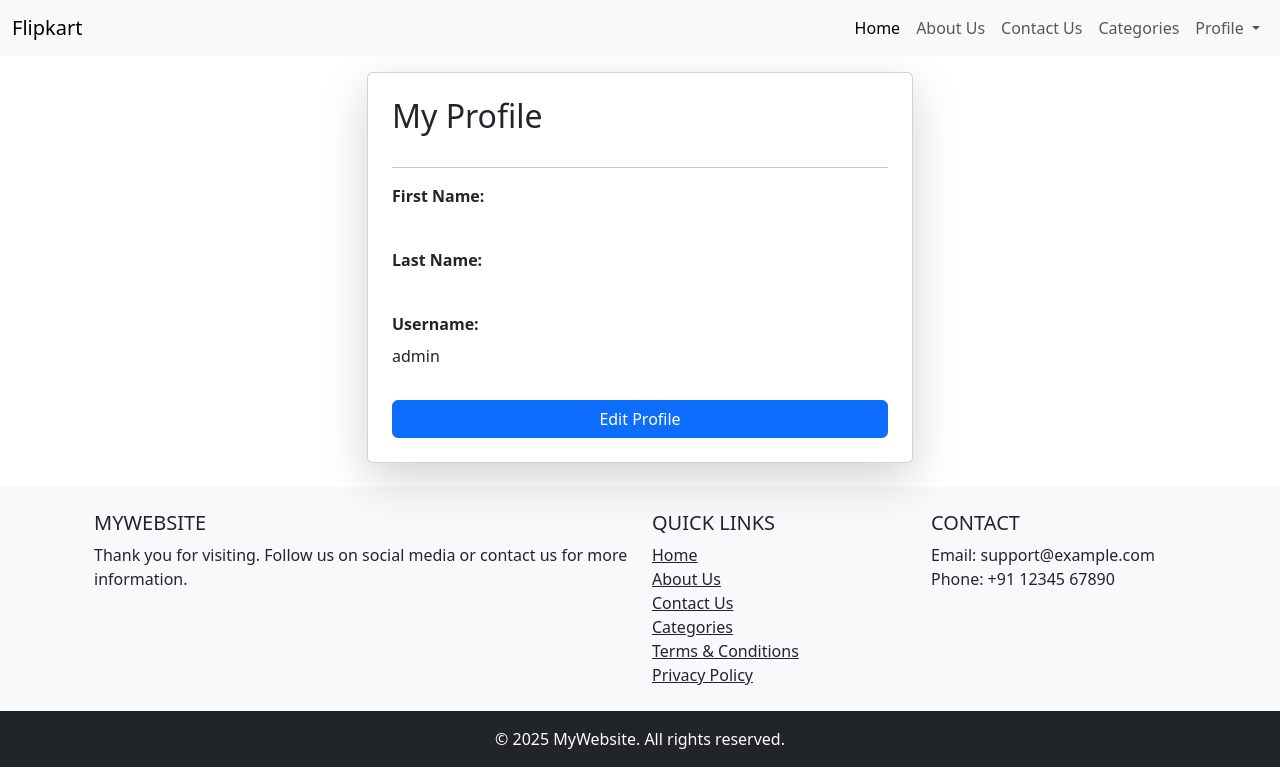
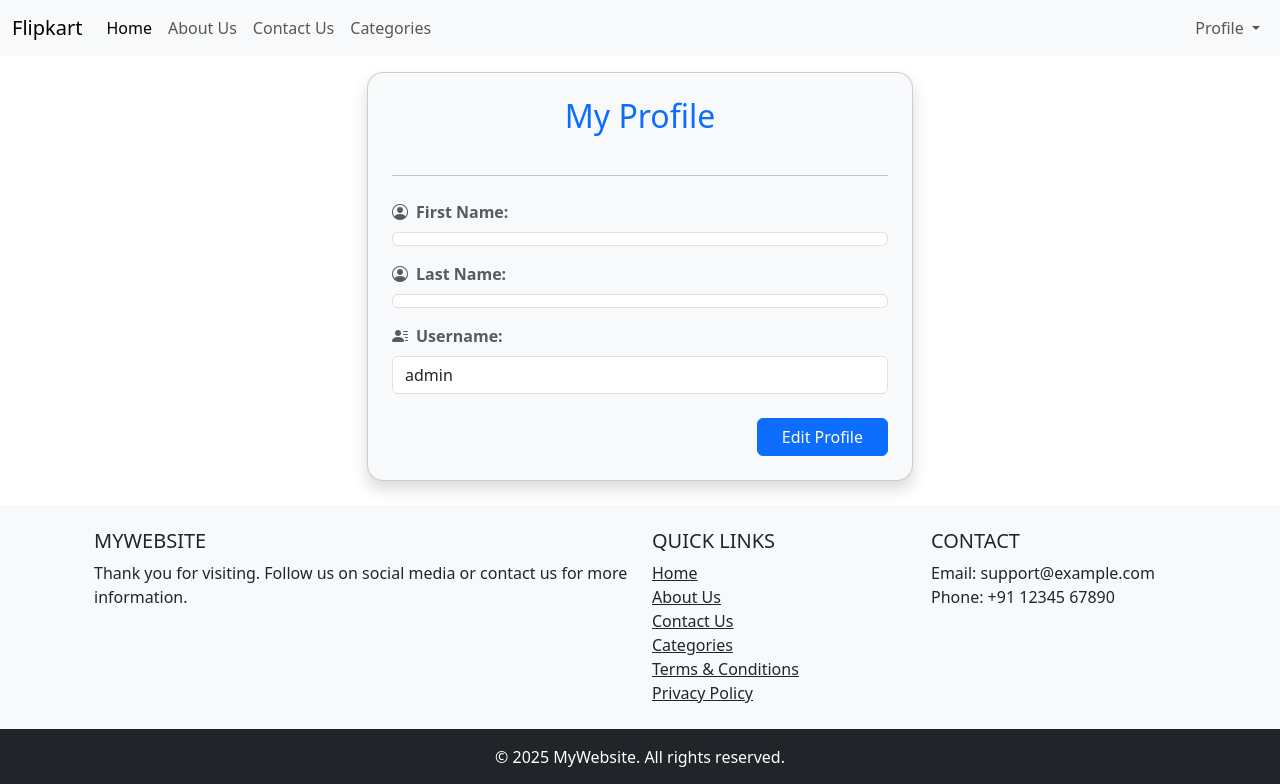
Before and after one commit to RitHub-07/Django-Repo, a Django app: page /my_profile/ in a window 1280 px wide. Shown: the top 784 px of the page. Run offline with Django 5.2, Linux system fonts and the light colour scheme; a user stored in the database is signed in.

Commit message:
neww update

```diff
--- a/myproject/first_app/urls.py
+++ b/myproject/first_app/urls.py
@@ -20,6 +20,7 @@ urlpatterns = [
   path("student/delete/<int:id>/", student_delete, name="student_delete"),
   path("categories/",categories_view,name="categories_view"),
   path("my_profile/",profile_view,name="profile_view"),
+   path('saved_address', saved_address, name='saved_address'),
   path("edit_profile/",edit_profile, name="edit_profile"),
   path('term-and-conditions/', term_conditions, name='term_conditions'),
   path('privacy-policy/', privacy_policy, name='privacy_policy'),
--- a/myproject/first_app/views.py
+++ b/myproject/first_app/views.py
@@ -201,6 +201,8 @@ def edit_profile(request):
 
      return render(request, 'edit_profile.html')
 
+def saved_address(request):
+    return render(request, 'saved_address.html')
 
 
 @login_required
--- a/myproject/templates/edit_profile.html
+++ b/myproject/templates/edit_profile.html
@@ -57,7 +57,10 @@
 
         </div>
 
-        <button type="submit" class="btn btn-warning">Save Changes</button>
+  <div class="d-flex gap-2">
+   <button type="submit" class="btn btn-info px-4">Save Changes</button>
+   <a href="{% url 'profile_view' %}" class="btn btn-danger px-4">Cancel</a>
+  </div>
       </form>
     </div>
 
--- a/myproject/templates/my_profile.html
+++ b/myproject/templates/my_profile.html
@@ -5,27 +5,36 @@
 {% block content %}
 
 <div class="container mt-5">
-  <div class="col-6 mx-auto card p-4 shadow-lg">
-    <h2 class="mb-3">My Profile</h2>
-    <hr>
+  <div class="col-md-6 mx-auto card p-4 shadow rounded-4 bg-light">
+    <h2 class="mb-4 text-center text-primary">My Profile</h2>
+    <hr class="mb-4">
 
     <div class="mb-3">
-      <label class="form-label"><strong>First Name:</strong></label>
-      <p>{{ user.first_name }}</p>
+      <label class="form-label text-muted fw-semibold">
+        <i class="bi bi-person-circle me-2"></i>First Name:
+      </label>
+      <div class="form-control bg-white">{{ user.first_name }}</div>
     </div>
 
     <div class="mb-3">
-      <label class="form-label"><strong>Last Name:</strong></label>
-      <p>{{ user.last_name }}</p>
+      <label class="form-label text-muted fw-semibold">
+        <i class="bi bi-person-circle me-2"></i>Last Name:
+      </label>
+      <div class="form-control bg-white">{{ user.last_name }}</div>
     </div>
 
-    <div class="mb-3">
-      <label class="form-label"><strong>Username:</strong></label>
-      <p>{{ user.username }}</p>
+    <div class="mb-4">
+      <label class="form-label text-muted fw-semibold">
+        <i class="bi bi-person-lines-fill me-2"></i>Username:
+      </label>
+      <div class="form-control bg-white">{{ user.username }}</div>
     </div>
 
-    <a href="{% url 'edit_profile' %}" class="btn btn-primary">Edit Profile</a>
+    <div class="text-end">
+      <a href="{% url 'edit_profile' %}" class="btn btn-primary px-4">Edit Profile</a>
+    </div>
   </div>
 </div>
 
+
 {% endblock %}
--- a/myproject/templates/partials/navbar.html
+++ b/myproject/templates/partials/navbar.html
@@ -9,7 +9,8 @@
     </button>
 
     <div class="collapse navbar-collapse" id="navbarNav">
-      <ul class="navbar-nav ms-auto"> <!-- ms-auto pushes items to the right -->
+      <!--Left Side Nav Links -->
+      <ul class="navbar-nav me-auto"> <!-- me-auto pushes next items to right -->
         <li class="nav-item">
           <a class="nav-link active" aria-current="page" href="/">Home</a>
         </li>
@@ -20,18 +21,22 @@
           <a class="nav-link" href="/contact">Contact Us</a>
         </li>
         <li class="nav-item">
-          <a class="nav-link" href="categories/">Categories</a>
+          <a class="nav-link" href="/categories/">Categories</a>
         </li>
+      </ul>
 
+      <!--Right Side Profile Dropdown -->
+      <ul class="navbar-nav">
         {% if user.is_authenticated %}
         <li class="nav-item dropdown">
-    <a class="nav-link dropdown-toggle" href="#" id="navbarDropdown" role="button" data-bs-toggle="dropdown" aria-expanded="false">
+          <a class="nav-link dropdown-toggle" href="#" id="navbarDropdown"
+             role="button" data-bs-toggle="dropdown" aria-expanded="false">
             Profile
           </a>
-    <ul class="dropdown-menu" aria-labelledby="navbarDropdown">
-      <li><a class="dropdown-item" href="/my_profile">My Profile</a></li>
+          <ul class="dropdown-menu dropdown-menu-end" aria-labelledby="navbarDropdown">
+            <li><a class="dropdown-item" href="/my_profile"><class=rounded-circle>My Profile</a></li>
             <li><a class="dropdown-item" href="/orders">My Orders</a></li>
-       <li><a class="dropdown-item" href="/orders">Saved address</a></li>
+            <li><a class="dropdown-item" href="/saved_address">Saved address</a></li>
             <li><hr class="dropdown-divider"></li>
             <li><a class="dropdown-item" href="/logout">Logout</a></li>
           </ul>
@@ -44,8 +49,6 @@
           <a class="nav-link" href="/register">Register</a>
         </li>
         {% endif %}
-
-
       </ul>
     </div>
   </div>
```
Also changed, not shown: myproject/templates/saved_address.html (added, +7 -0 lines). Lines whose indentation alone changed are shown as unchanged.
